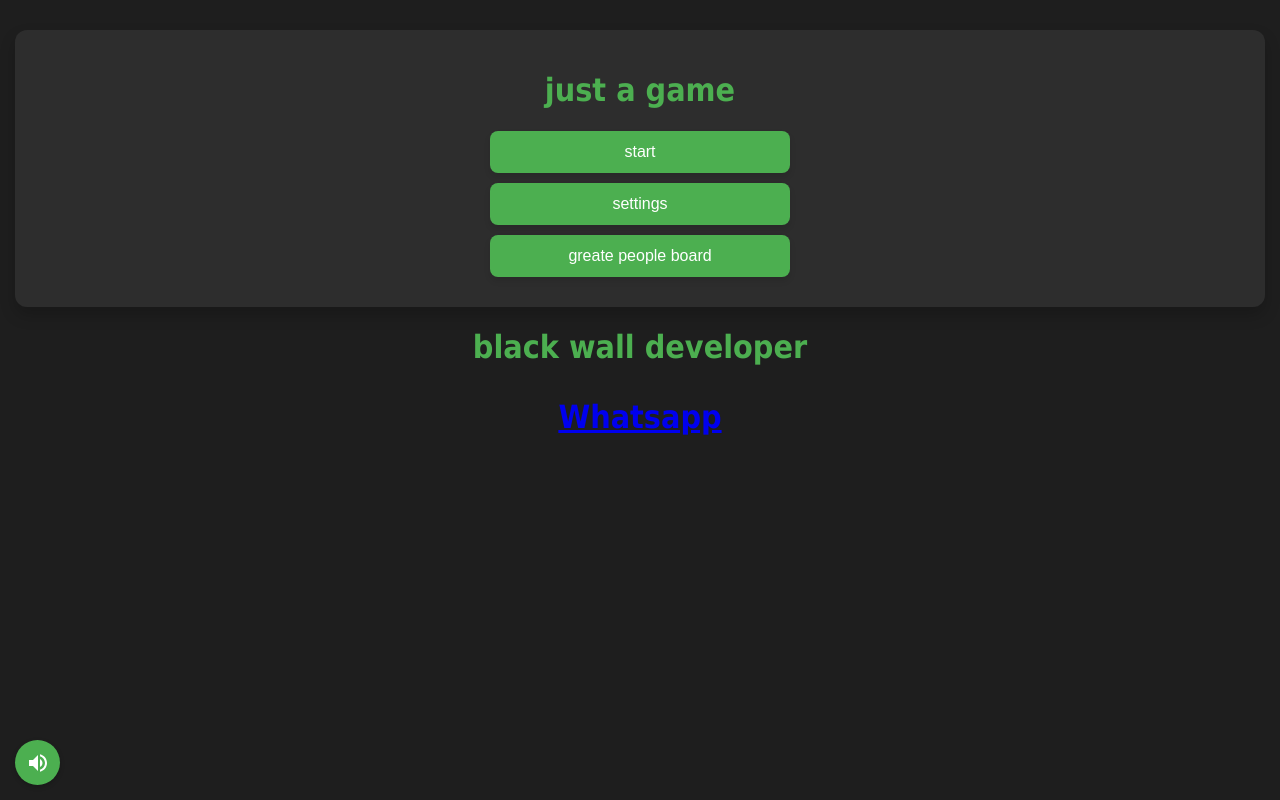
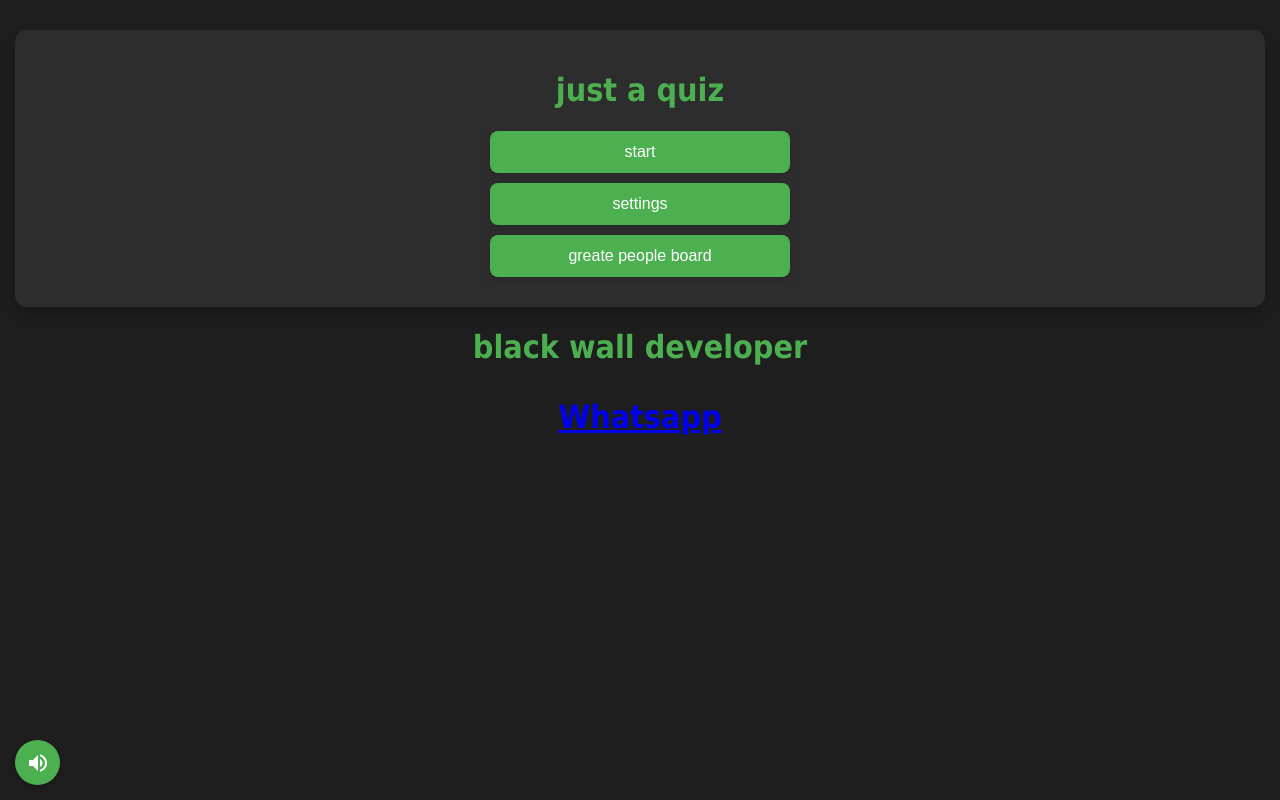
Before and after one commit to abdelrahmanfikry/test, a plain HTML site: page index.html in a window 1280 px wide. Drawn offline with Linux system fonts and the light colour scheme; no server answers.

Commit message:
Update index.html

```diff
--- a/index.html
+++ b/index.html
@@ -11,7 +11,7 @@
         <!-- شاشة البداية -->
         <div id="main-menu" class="screen active">
             <div class="card">
-                <h1>just a game </h1>
+                <h1>just a quiz </h1>
 
                 <button id="start-game">start</button>
                 <button id="settings-btn">settings</button>
```
